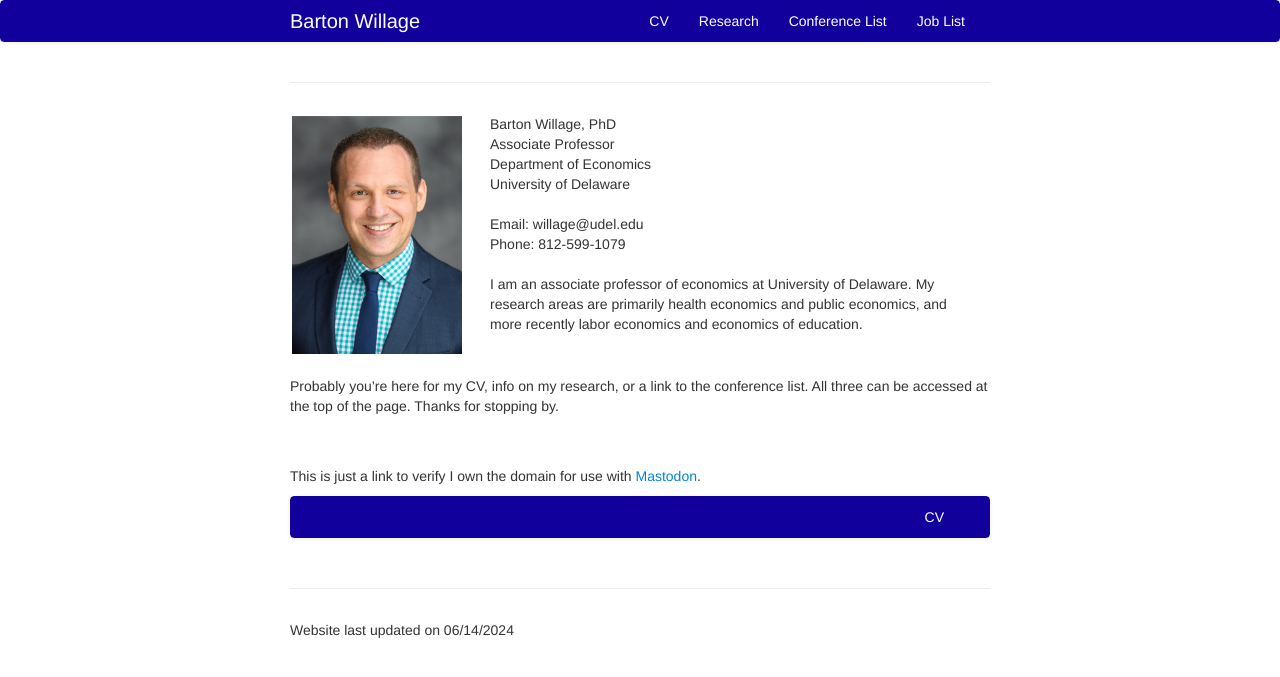
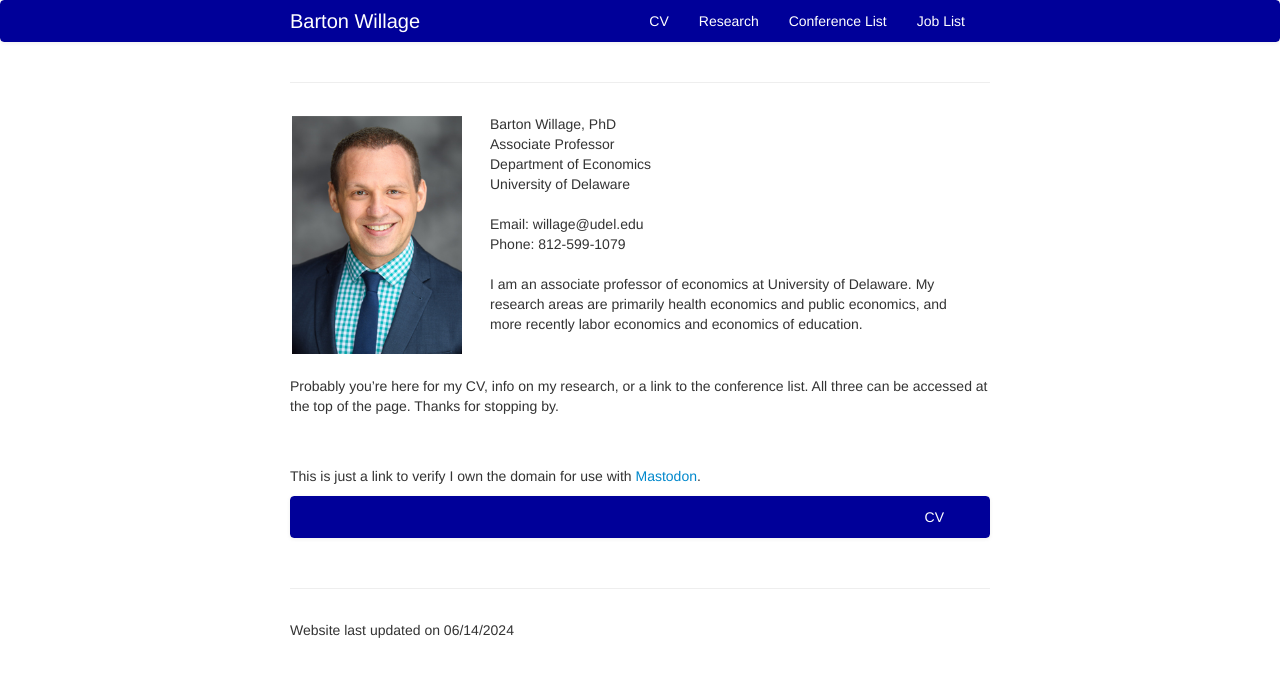
Before and after one commit to bjwillage/bjwillage.github.io, a Jekyll site: the page built from index.md, in a window 1280 px wide. Shown: the top 677 px of the page. Built offline with Jekyll 4.4.1, drawn with Linux system fonts in a browser that asks for light colours.

Commit message:
Update kbroman.css

```diff
--- a/assets/themes/twitter/css/kbroman.css
+++ b/assets/themes/twitter/css/kbroman.css
@@ -94,13 +94,13 @@ h1, h2, h3, h4 {
    padding-left:20px;
    padding-right:20px;
    background-color:#fafafa;
-   background-image:-moz-linear-gradient(top, #12009d, #12009d);
-   background-image:-webkit-gradient(linear, 0 0, 0 100%, from(#12009d), to(#12009d));
-   background-image:-webkit-linear-gradient(top, #12009d, #12009d);
-   background-image:-o-linear-gradient(top, #12009d, #12009d);
-   background-image:linear-gradient(to bottom, #12009d, #12009d);
+   background-image:-moz-linear-gradient(top, #000099, #000099);
+   background-image:-webkit-gradient(linear, 0 0, 0 100%, from(#000099), to(#000099));
+   background-image:-webkit-linear-gradient(top, #000099, #000099);
+   background-image:-o-linear-gradient(top, #000099, #000099);
+   background-image:linear-gradient(to bottom, #000099, #000099);
    background-repeat:repeat-x;filter:progid:DXImageTransform.Microsoft.gradient(startColorstr='#ffffffff', endColorstr='#fff2f2f2', GradientType=0);
-   border:1px solid #12009d;
+   border:1px solid #000099;
    -webkit-border-radius:4px;
    -moz-border-radius:4px;
    border-radius:4px;
```
